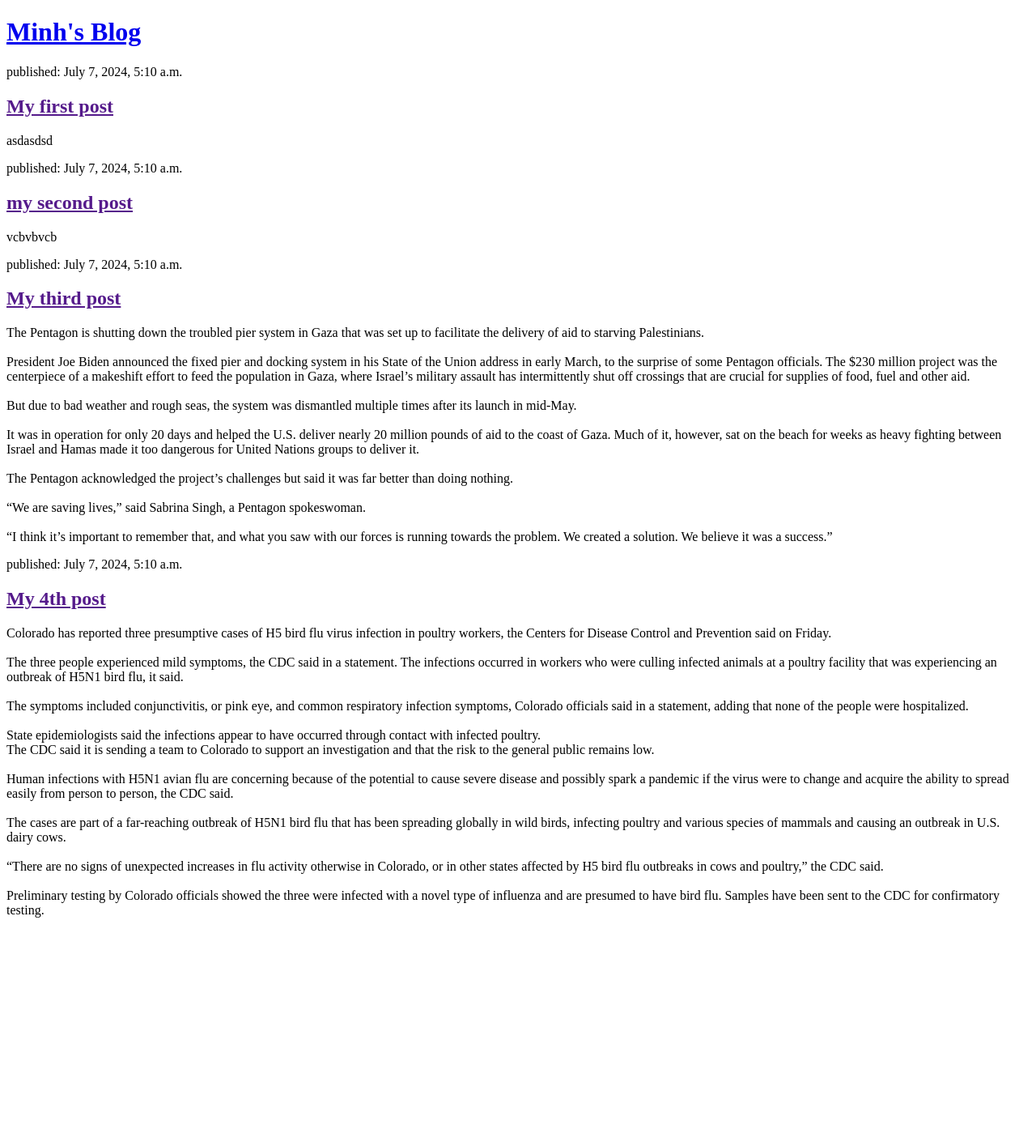
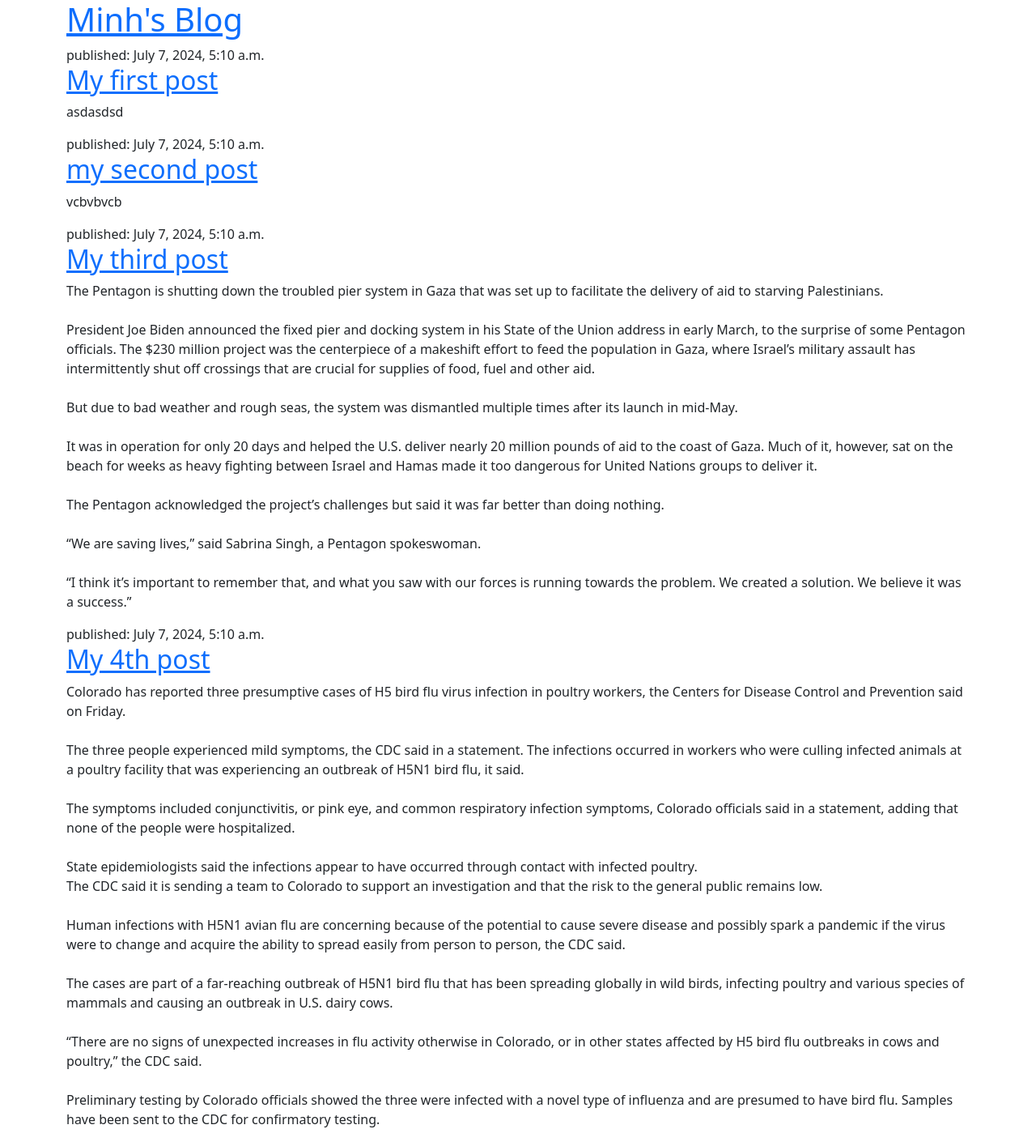
Before and after one commit to MinhTran994/M04-Tutorial---Django-Introduction, a Django app: page / in a window 1280 px wide. Shown: the whole page at 81% size. Before the commit the page ends 1133 px from the top, so only its background shows below. Run offline with Django 3.2, Linux system fonts and the light colour scheme; data comes from the database, SQL or seed files in the repository; both versions use the stored data as it was after the commit.

Commit message:
M06 Tutorial

```diff
--- /dev/null
+++ b/blog/templates/blog/base.html
@@ -0,0 +1,25 @@
+{% load static %}
+<!DOCTYPE html>
+<html>
+    <head>
+        <title>Minh's Blog</title>
+        <link rel="stylesheet" href="https://cdn.jsdelivr.net/npm/bootstrap@5.1.3/dist/css/bootstrap.min.css" integrity="sha384-1BmE4kWBq78iYhFldvKuhfTAU6auU8tT94WrHftjDbrCEXSU1oBoqyl2QvZ6jIW3" crossorigin="anonymous">
+        <link rel="stylesheet" href="https://fonts.googleapis.com/css?family=Lobster&subset=latin,latin-ext">
+        <link rel="stylesheet" href="{% static 'css/blog.css'%}">
+    </head>
+    <body>
+        <header class="page-header">
+            <div class="container">
+            <h1><a href="/">Minh's Blog</a></h1>
+            </div>
+        </header>
+        <main class="container">
+            <div class="row">
+                <div class="col">
+                    {% block content %}
+                    {% endblock %}
+                </div>
+            </div>
+        </main>
+    </body>
+</html>
--- a/blog/templates/blog/post_list.html
+++ b/blog/templates/blog/post_list.html
@@ -1,20 +1,12 @@
-<!DOCTYPE html>
-<html>
-    <head>
-        <title>Minh's Blog</title>
-    </head>
-    <body>
-        <header>
-            <h1><a href="/">Minh's Blog</a></h1>
-        </header>
-        {% for post in posts%}
-        <article>
-            <time>published: {{post.published_date}}</time>
-            <h2><a href="">{{post.title}}</a></h2>
+{% extends 'blog/base.html' %}
+
+{% block content %}
+    {% for post in posts%}
+        <article class="post">
+            <time class="date">published: {{post.published_date}}</time>
+            <h2><a href="{% url 'post_detail' pk=post.pk %}">{{post.title}}</a></h2>
             <p>{{post.text|linebreaksbr}}</p>
         </article>
 
-        {% endfor %}
-
-    </body>
-</html>
+    {% endfor %}
+{% endblock %}
--- a/blog/urls.py
+++ b/blog/urls.py
@@ -2,5 +2,6 @@ from django.urls import path
 from . import views
 
 urlpatterns = [
-    path('',views.post_list,name='post_list')
+    path('',views.post_list,name='post_list'),
+    path('post/<int:pk>', views.post_detail, name='post_detail')
 ]
--- a/blog/views.py
+++ b/blog/views.py
@@ -1,4 +1,4 @@
-from django.shortcuts import render
+from django.shortcuts import render, get_object_or_404
 from django.utils import timezone
 from .models import Post
 
@@ -6,3 +6,7 @@ from .models import Post
 def post_list(request):
     posts=Post.objects.filter(published_date__lte=timezone.now()).order_by('published_date')
     return render(request,'blog/post_list.html',{'posts':posts})
+
+def post_detail(request,pk):
+    post = get_object_or_404(Post,pk=pk)
+    return render(request,'blog/post_detail.html',{'post':post})
```
Also changed, not shown: blog/templates/blog/post_detail.html (added, +13 -0 lines), db.sqlite3.
